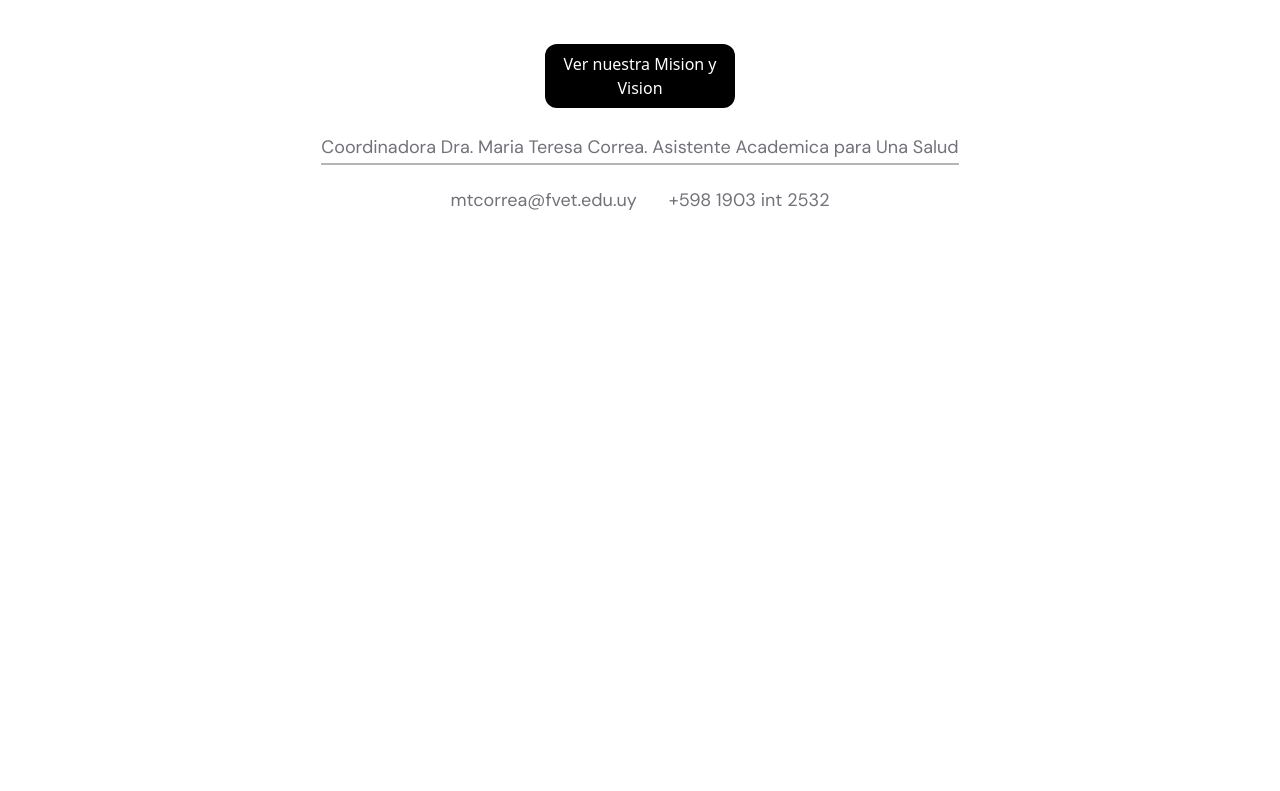
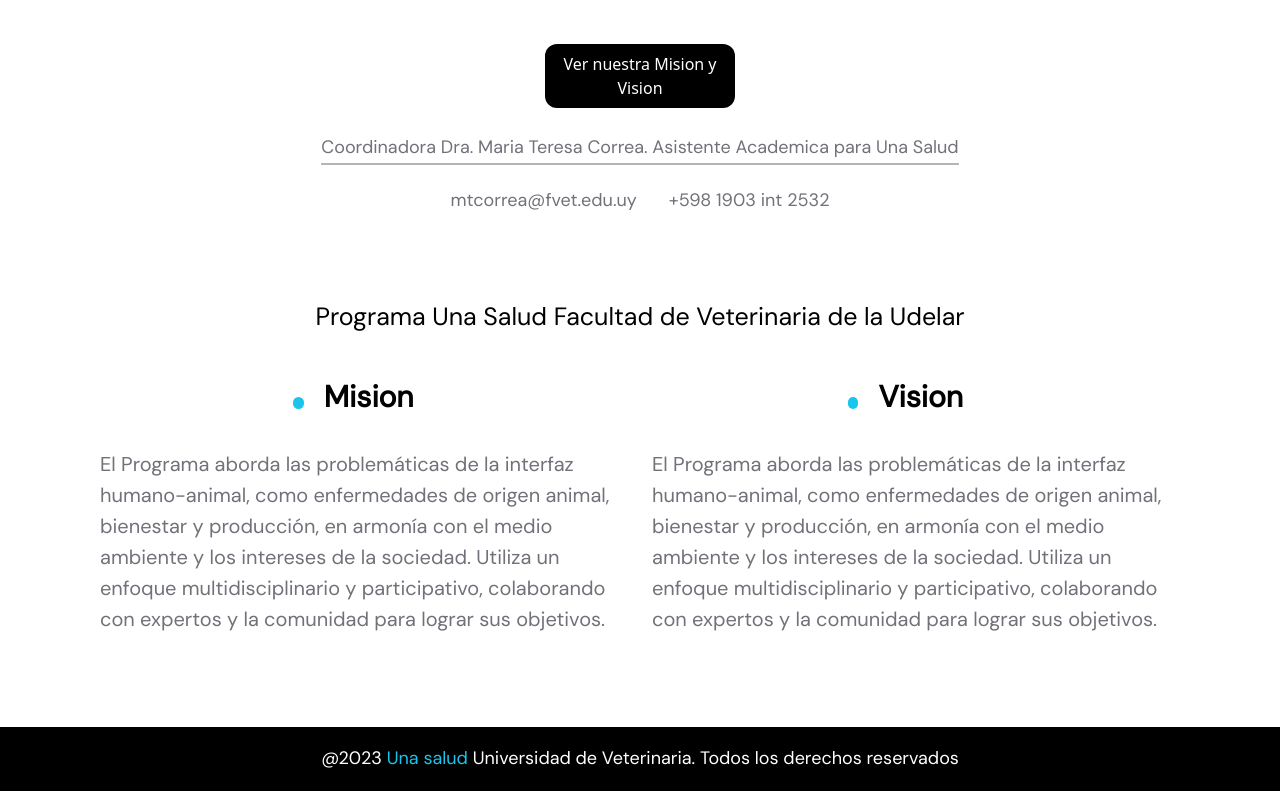
Before and after one commit to fvetuy/unasalud, a React (Vite) app: page / in a window 1280 px wide. Shown: the part 500-1291 px from the top of the page. Before the commit the page ends 800 px from the top, so only its background shows below. Built offline with nearby package versions, Linux system fonts and the light colour scheme.

Commit message:
footer + mision + vision + constantes de actividades
voy a tratar de terminar la muestra de actividades para mañana, no cambies lo que es la parte de actividades y eso asi no tenemos problemas con los archivos. si te convence mandalo derecho al main.

```diff
--- a/src/App.jsx
+++ b/src/App.jsx
@@ -1,6 +1,6 @@
 import React from 'react'
 import styles from './style';
-import { NavBar, Hero, Footer } from './components';
+import { NavBar, Hero, MisionVision, MuestraActividades, Footer } from './components';
 
 const App = () => (
   <div className='bg-white w-full overflow-hidden'>
@@ -14,6 +14,15 @@ const App = () => (
         <Hero/>
       </div>
     </div>
+    <div className={`${styles.paddingX} ${styles.flexCenter}`}>
+      <div className={`${styles.boxWidth}`}>
+        <MisionVision/>
+      </div>
+    </div>
+    <div className={`mb-0`}>
+      <Footer/>
+    </div>
+
   </div>
 )
 
--- a/src/components/footer.jsx
+++ b/src/components/footer.jsx
@@ -1,13 +1,12 @@
-import React from 'react'
+import React from 'react';
+import styles from '../style';
 
 const Footer = () => (
-  <div>
-  <div className={`${styles.h1text}`}>Heading 1</div>
-  <div className={`${styles.h2text}`}>Heading 2</div>
-  <div className={`${styles.h3text}`}>Heading 3</div>
-  <div className={`${styles.h4text}`}>Heading 4</div>
-  <div className={`${styles.ptext}`}>Paragraph</div>
-</div>
+  <div className='flex text-center h-16'>
+     <p className={`font-dmsans text-[18px] xs:text-[18px] font-medium leading-[27px] xs:leading-[31px] bg-[#191919] bg-black w-full p-4`}>
+      <span className='text-white'>@2023 <span className='text-secondary'>Una salud</span> Universidad de Veterinaria. Todos los derechos reservados</span>
+     </p>
+  </div>
   )
 
 
--- a/src/components/hero.jsx
+++ b/src/components/hero.jsx
@@ -21,7 +21,7 @@ const Hero = () => {
     <section id='home' className={`flex md:flex-col flex-col ${styles.paddingY}`}>
       <div className="flex flex-col items-center text-center">
           <Header/>
-          <h1 className={`${styles.h1text} mt-4`}>Programa <span   className='text-[#19C5EB]'>Una Salud</span>
+          <h1 className={`${styles.h1text} mt-4`}>Programa <span className='text-[#19C5EB]'>Una Salud</span>
           </h1>
 
           <p className={`${styles.ptext} my-4 max-w-[800px]`}>
--- a/src/components/index.js
+++ b/src/components/index.js
@@ -1,9 +1,13 @@
 import NavBar from './nabvar';
 import Hero from "./hero";
 import Footer from "./footer";
+import MisionVision from './mision-vision';
+import MuestraActividades from './muestra-actividades';
 
 export {
     NavBar,
     Hero,
+    MisionVision,
+    MuestraActividades,
     Footer,
 };
--- /dev/null
+++ b/src/components/mision-vision.jsx
@@ -0,0 +1,29 @@
+import React from 'react';
+import styles from '../style';
+import { misionYVision } from '../constants';
+
+const misionVision = () => {
+  return (
+    <section id='misionVision' className={`flex justify-center items-center flex-col sm:flex-row flex-wrap sm:mb-20 m-6 `}>
+
+  <h4 className={`${styles.h4text} ${styles.flexCenter} xs:mb-2 mb-10`}>Programa Una Salud Facultad de Veterinaria de la Udelar</h4>
+
+  {misionYVision.map((misionVision) => (
+    <div key={misionVision.id} className={`${styles.flexCenter} flex-1 flex items-center flex-col m-3 mt-5`}>
+
+      <div className="flex items-center">
+  <div className="w-3 h-3 bg-secondary rounded-full"></div>
+  <h4 className={` ${styles.h3text} text-black self-auto mb-3 p-5`}>
+    {misionVision.id}
+  </h4>
+</div>
+      <p className={`${styles.ptext} font-poppins font-normal xs:text-[20px] text-[15px] xs:leading-[26px] leading-[21px] text-black self-auto`}>
+        {misionVision.texto}
+      </p>
+    </div>
+  ))}
+</section>
+  )
+}
+
+export default misionVision
--- /dev/null
+++ b/src/components/muestra-actividades.jsx
@@ -0,0 +1,12 @@
+import React from 'react';
+import styles from '../style';
+
+const muestraActividades = () => {
+  return (
+    <section  id='home' className={`flex md:flex-col flex-col ${styles.paddingY}`}>
+
+    </section>
+  )
+}
+
+export default muestraActividades
--- /dev/null
+++ b/src/components/ui/actividades-card.jsx
@@ -0,0 +1,9 @@
+import React from 'react'
+
+const actividadesCard = () => {
+  return (
+    <div>actividades-card</div>
+  )
+}
+
+export default actividadesCard
--- a/src/constants/index.js
+++ b/src/constants/index.js
@@ -20,3 +20,34 @@ export const navLinks = [
         title: "Ubicacion y Contacto",
     }
   ];
+
+  export const misionYVision = [
+
+    {
+      id: "Mision",
+      texto: "El Programa aborda las problemáticas de la interfaz humano-animal, como enfermedades de origen animal, bienestar y producción, en armonía con el medio ambiente y los intereses de la sociedad. Utiliza un enfoque multidisciplinario y participativo, colaborando con expertos y la comunidad para lograr sus objetivos.      "
+    },
+    {
+      id: "Vision",
+      texto: "El Programa aborda las problemáticas de la interfaz humano-animal, como enfermedades de origen animal, bienestar y producción, en armonía con el medio ambiente y los intereses de la sociedad. Utiliza un enfoque multidisciplinario y participativo, colaborando con expertos y la comunidad para lograr sus objetivos."
+    }
+  ];
+
+export const actividades = [
+
+  {
+    id: "Educacion",
+    img: "#",
+    texto: "Lorem Ipsum is simply dummy text of the printing and typesetting industry. Lorem Ipsum has been the industry's standard dummy text ever since the 1500s, when an unknown printer took a galley of type and scrambled it to make a type specimen book."
+  },
+  {
+    id: "Investigacion",
+    img: "#",
+    texto: "Lorem Ipsum is simply dummy text of the printing and typesetting industry. Lorem Ipsum has been the industry's standard dummy text ever since the 1500s, when an unknown printer took a galley of type and scrambled it to make a type specimen book."
+  },
+  {
+    id: "Extension",
+    img: "#",
+    texto: "Lorem Ipsum is simply dummy text of the printing and typesetting industry. Lorem Ipsum has been the industry's standard dummy text ever since the 1500s, when an unknown printer took a galley of type and scrambled it to make a type specimen book."
+  },
+];
```
